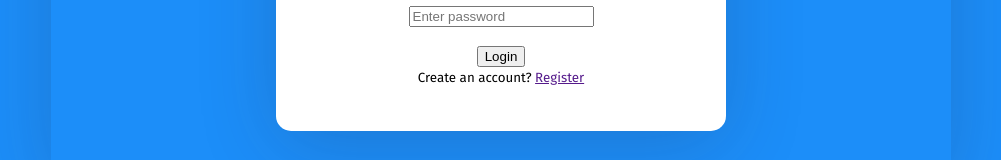
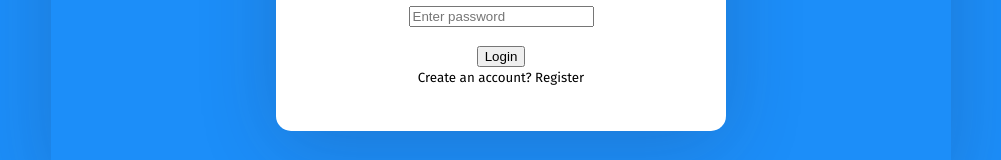
Before and after one commit to sandeepsajan0/supplier-ui, a React (Create React App) app: page / in a window 1280 px wide. Shown: the part 422-582 px from the top of the page, without its empty margins (139-1140 px from the left). Built offline with nearby package versions, Linux system fonts and the light colour scheme.

Commit message:
remove href from Auth

```diff
--- a/src/cmp/Auth.js
+++ b/src/cmp/Auth.js
@@ -67,7 +67,7 @@
                     <br />
                     <button type="submit" onClick={() => { this.login() }}>Login</button>
                     <br />
-                    <small>Create an account? <a href="" onClick={() => { this.setState({ is_register: true }) }}> Register</a></small>
+                    <small>Create an account? <a onClick={() => { this.setState({ is_register: true }) }}> Register</a></small>
                 </div >
             </div>
         )
```
